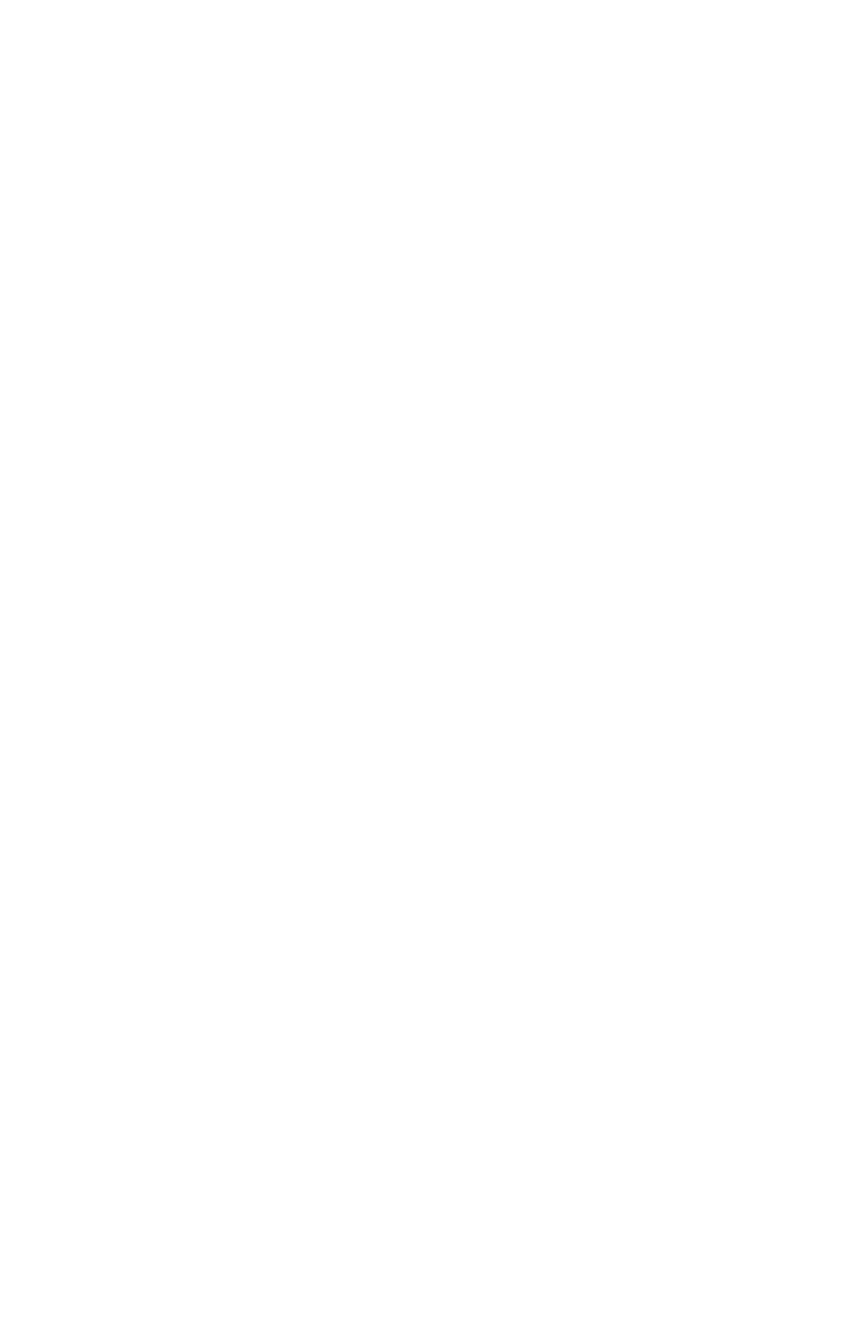
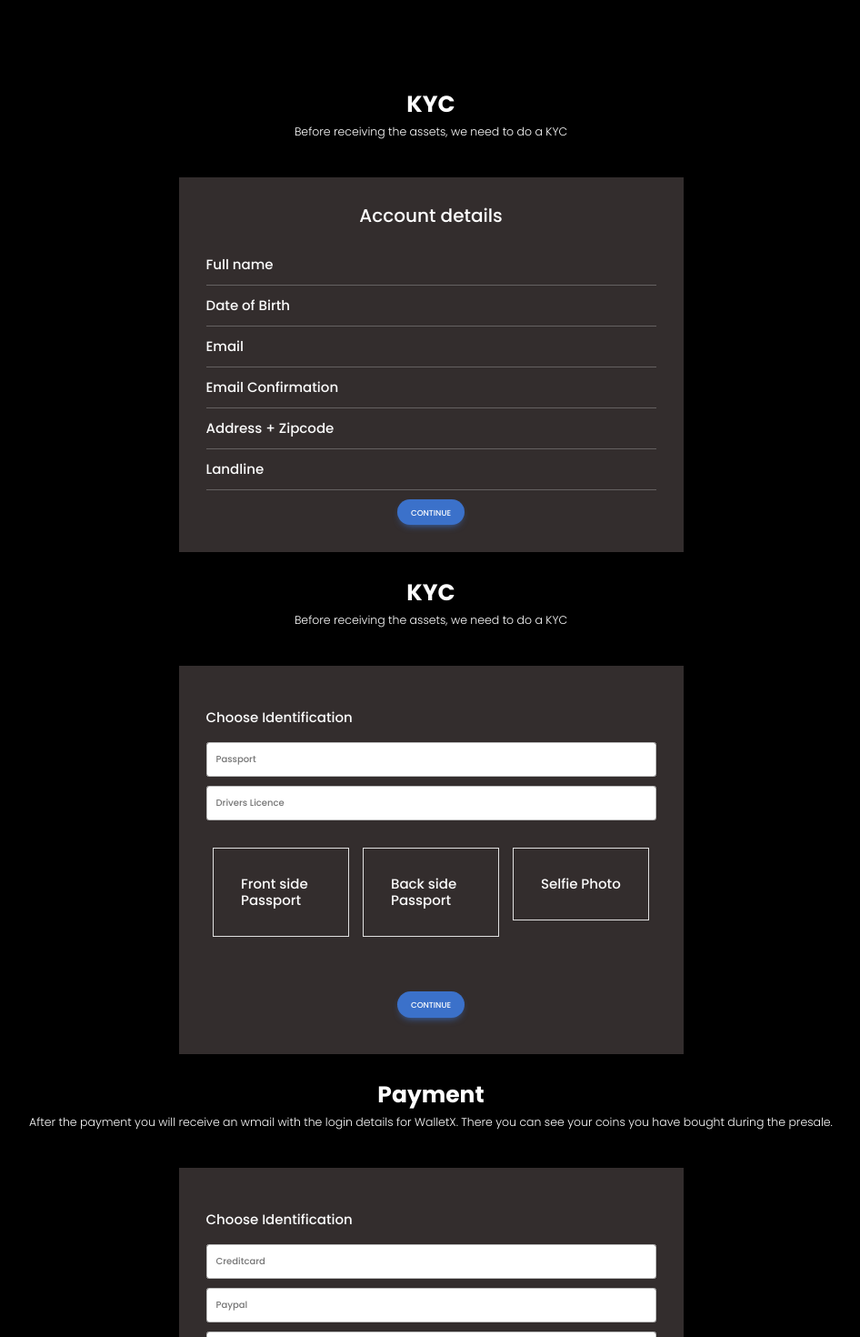
Before and after one commit to badarmasood/CNX-Network, a React (Create React App) app: page /Presale in a window 1280 px wide. Shown: the part 1330-2800 px from the top of the page at 91% size, without its empty margins (166-1112 px from the left). Before the commit the page ends 800 px from the top, so only its background shows below. Built offline with nearby package versions, Linux system fonts and the light colour scheme.

Commit message:
Presale Done

```diff
--- a/package.json
+++ b/package.json
@@ -18,6 +18,8 @@
     "@testing-library/react": "^12.1.4",
     "@testing-library/user-event": "^13.5.0",
     "material-ui-icons": "^1.0.0-beta.36",
+    "mdb-react-ui-kit": "^2.4.0",
+    "mdbreact": "^5.2.0",
     "react": "^17.0.2",
     "react-dom": "^17.0.2",
     "react-router-dom": "^6.2.2",
--- a/public/index.html
+++ b/public/index.html
@@ -11,6 +11,8 @@
     />
     <link rel="apple-touch-icon" href="%PUBLIC_URL%/logo192.png" />
     <link rel="manifest" href="%PUBLIC_URL%/manifest.json" />
+
+    <link href="https://use.fontawesome.com/releases/v5.15.1/css/all.css" rel="stylesheet" />
 
     <title>React App</title>
     <link href="https://cdn.jsdelivr.net/npm/bootstrap@5.1.3/dist/css/bootstrap.min.css" rel="stylesheet" integrity="sha384-1BmE4kWBq78iYhFldvKuhfTAU6auU8tT94WrHftjDbrCEXSU1oBoqyl2QvZ6jIW3" crossorigin="anonymous">
--- /dev/null
+++ b/src/FormPageKYC.js
@@ -0,0 +1,264 @@
+import PersonIcon from "@mui/icons-material/Person";
+import { FontAwesomeIcon } from "@fortawesome/react-fontawesome";
+
+import { faLinkedin } from "@fortawesome/free-brands-svg-icons";
+import { faInstagram } from "@fortawesome/free-brands-svg-icons";
+
+const Form1 = () => {
+  return (
+    <>
+      <div
+        style={{
+          backgroundColor: "black",
+          height: "100%",
+        }}
+      >
+        <div class="container ">
+          <div class=" py-5 text-center">
+            <h1 class="fw-bolder text-white">KYC</h1>
+            <p class="lead text-white">
+              Before receiving the assets, we need to do a KYC
+            </p>
+          </div>
+
+          <div class="row">
+            <div class="col-lg-6 mx-auto ">
+              <div class="bg-dark rounded-lg shadow-sm p-5 ">
+                <div class="  text-center">
+                  <h2 class="fw-medium text-white mb-5">Account details</h2>
+                </div>
+
+                <form role="form">
+                  <div class="form-group text-light ">
+                    <label for="username" class="fs-4 ">
+                      {/* {" "}
+                          <span>
+                            <FontAwesomeIcon
+                              icon={PersonIcon}
+                              size="2x"
+                              color="white"
+                            />
+                          </span> */}
+                      Full name
+                    </label>
+
+                    <hr />
+                    <label for="username" class="fs-4 ">
+                      Date of Birth{" "}
+                    </label>
+
+                    <hr />
+                    <label for="username" class="fs-4 ">
+                      Email
+                    </label>
+                    <hr />
+                    <label for="username" class="fs-4 ">
+                      Email Confirmation{" "}
+                    </label>
+                    <hr />
+                    <label for="username" class="fs-4 ">
+                      Address + Zipcode
+                    </label>
+                    <hr />
+                    <label for="username" class="fs-4 ">
+                      Landline
+                    </label>
+                    <hr />
+                  </div>
+
+                  <div class="btn-toolbar justify-content-center">
+                    <button
+                      type="button"
+                      class="btn btn-primary btn-lg primary rounded-pill px-4 mx-3  "
+                    >
+                      Continue
+                    </button>
+                  </div>
+                </form>
+              </div>
+            </div>
+          </div>
+        </div>
+      </div>
+    </>
+  );
+};
+const Form2 = () => {
+  return (
+    <>
+      <div
+        style={{
+          backgroundColor: "black",
+          height: "100%",
+        }}
+      >
+        <div class="container ">
+          <div class=" py-5 text-center">
+            <h1 class="fw-bolder text-white">KYC</h1>
+            <p class="lead text-white">
+              Before receiving the assets, we need to do a KYC
+            </p>
+          </div>
+
+          <div class="row">
+            <div class="col-lg-6 mx-auto ">
+              <div class="bg-dark rounded-lg shadow-sm p-5 ">
+                <form role="form">
+                  <div class="form-group text-light ">
+                    <label for="username" class="fs-4 my-4">
+                      Choose Identification
+                    </label>
+                    <input
+                      type="text"
+                      name="username"
+                      placeholder="Passport"
+                      required
+                      class="form-control p-3"
+                    />
+                    <input
+                      type="text"
+                      name="username"
+                      placeholder="Drivers Licence"
+                      required
+                      class="form-control p-3 my-3"
+                    />
+                  </div>
+
+                  <div class="container">
+                    <div class="row pb-5 mb-4 d-flex justify-content-center my-5 ">
+                      <div class="col-lg-4 col-md-6 mb-4 mb-lg-0  ">
+                        <h4 class="text-light border p-5 ">
+                          Front side Passport
+                        </h4>
+                      </div>
+                      <div class="col-lg-4 col-md-6 mb-4 mb-lg-0  ">
+                        <h4 class="text-light border p-5 ">
+                          Back side Passport
+                        </h4>
+                      </div>
+                      <div class="col-lg-4 col-md-6 mb-4 mb-lg-0  ">
+                        <h4 class="text-light border p-5 ">Selfie Photo</h4>
+                      </div>
+                    </div>
+                  </div>
+
+                  <div class="btn-toolbar justify-content-center">
+                    <button
+                      type="button"
+                      class="btn btn-primary btn-lg primary rounded-pill px-4 m-3  "
+                    >
+                      Continue
+                    </button>
+                  </div>
+                </form>
+              </div>
+            </div>
+          </div>
+        </div>
+      </div>
+    </>
+  );
+};
+const Form3 = () => {
+  return (
+    <>
+      <div
+        style={{
+          backgroundColor: "black",
+          height: "100%",
+        }}
+      >
+        <div class="container ">
+          <div class=" col-12 py-5 text-center">
+            <h1 class="fw-bolder text-white">Payment</h1>
+            <p class="lead text-white">
+              After the payment you will receive an wmail with the login details
+              for WalletX. There you can see your coins you have bought during
+              the presale.
+            </p>
+          </div>
+
+          <div class="row">
+            <div class="col-lg-6 mx-auto ">
+              <div class="bg-dark rounded-lg shadow-sm p-5 ">
+                <form role="form">
+                  <div class="form-group text-light ">
+                    <label for="username" class="fs-4 my-4">
+                      Choose Identification
+                    </label>
+                    <input
+                      type="text"
+                      name="username"
+                      placeholder="Creditcard"
+                      required
+                      class="form-control p-3"
+                    />
+                    <input
+                      type="text"
+                      name="username"
+                      placeholder="Paypal"
+                      required
+                      class="form-control p-3 my-3"
+                    />
+                    <input
+                      type="text"
+                      name="username"
+                      placeholder="Pay in Bitcoin"
+                      required
+                      class="form-control p-3 my-3"
+                    />
+                  </div>
+
+                  <div class="btn-toolbar justify-content-center">
+                    <button
+                      type="button"
+                      class="btn btn-primary btn-lg primary rounded-pill px-4 m-3  "
+                    >
+                      Continue
+                    </button>
+                  </div>
+                </form>
+              </div>
+            </div>
+          </div>
+        </div>
+      </div>
+    </>
+  );
+};
+const Form4 = () => {
+  return (
+    <>
+      <div
+        style={{
+          backgroundColor: "black",
+          height: "100%",
+        }}
+      >
+        <div class="container ">
+          <div class="  py-5 text-center ">
+            <h1 class="fw-bolder text-white">Payment Successful</h1>
+            <p class="lead text-white ">
+              After the payment you will receive an wmail with the login details
+              for WalletX. There you can see your coins you have bought during
+              the presale. After the payment you will receive an wmail with the
+              login details for WalletX. There you can see your coins you have
+              bought during the presale.
+            </p>
+          </div>
+        </div>
+      </div>
+    </>
+  );
+};
+
+export default function FormPage() {
+  return (
+    <>
+      <Form1 />
+      <Form2 />
+      <Form3 />
+      <Form4 />
+    </>
+  );
+}
--- a/src/index.js
+++ b/src/index.js
@@ -1,6 +1,8 @@
 import React from "react";
 import ReactDOM from "react-dom";
+import "mdb-react-ui-kit/dist/css/mdb.min.css";
 import "./index.css";
+
 import App from "./App";
 import { BrowserRouter } from "react-router-dom";
 
--- a/src/pages/Presale.js
+++ b/src/pages/Presale.js
@@ -2,6 +2,8 @@ import React from "react";
 import Navbar from "../navbar";
 import IconLabelTabs from "../Tabs";
 import Table from "../images/InevestmentTable.png";
+import FormPage from "../FormPageKYC";
+
 const Presale1 = () => {
   return (
     <>
@@ -134,13 +136,19 @@ const Presale2 = () => {
     </>
   );
 };
+const Presale3 = () => {
+  return <></>;
+};
 
 const Presale = () => {
   return (
     <>
       <Navbar />
       <h1>Presale Page</h1>
+
+      <Presale1 />
       <Presale2 />
+      <FormPage />
     </>
   );
 };
```
Also changed, not shown: 1 other file (tests, documents, lock files or other folders).
